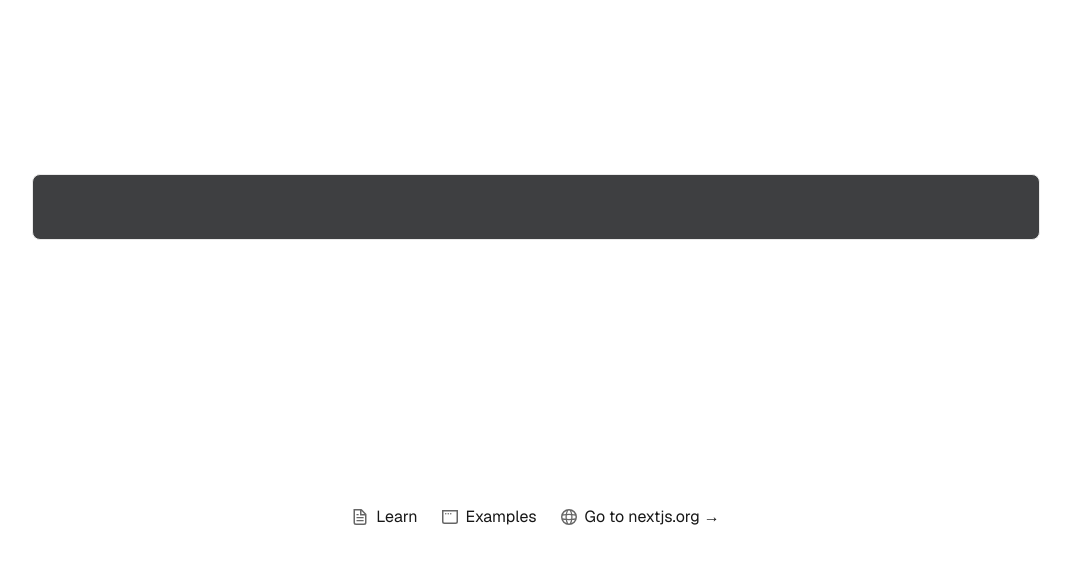
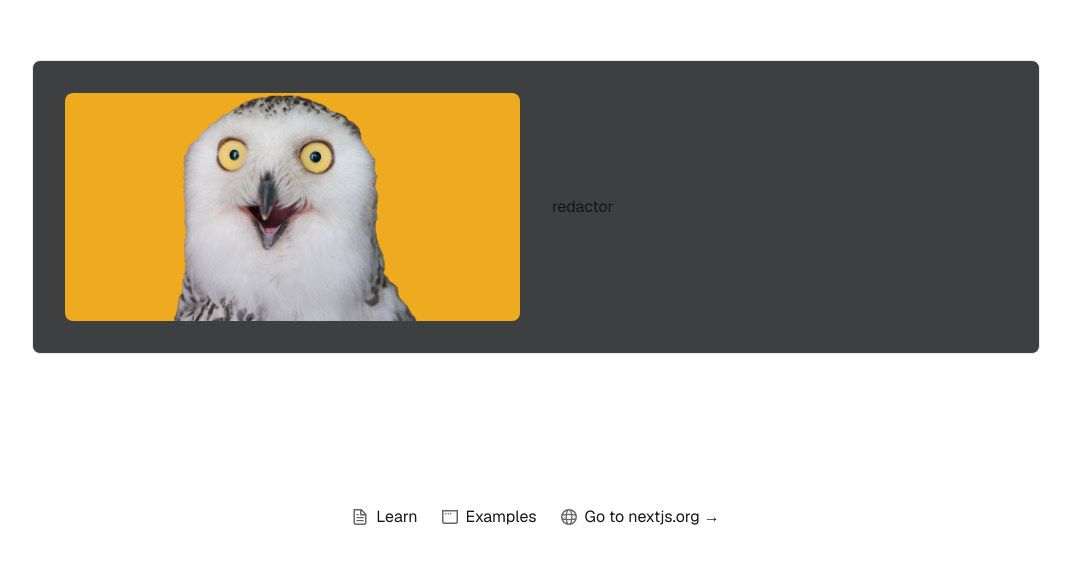
Before and after one commit to SpiriT-L/meme-crafter-app, a Next.js app: page / in a window 1280 px wide. Shown: the part 193-756 px from the top of the page, without its empty margins (104-1175 px from the left). Built offline with nearby package versions, Linux system fonts and the light colour scheme.

Commit message:
feat: add image display component

```diff
--- a/src/app/page.tsx
+++ b/src/app/page.tsx
@@ -1,10 +1,16 @@
+import ImagesDisplay from '@/components/ImagesDisplay/ImagesDisplay';
 import Image from 'next/image';
 
 export default function Home() {
   return (
     <div className="grid grid-rows-[20px_1fr_20px] items-center justify-items-center min-h-screen p-8 pb-20 gap-16 sm:p-20 font-[family-name:var(--font-geist-sans)]">
       <main className="flex flex-col w-full gap-[32px] row-start-2 items-center">
-        <div className="w-[90%] border-[1px] border-solid border-[#eaeaea] rounded-[8px] bg-[#3e3f41] p-8 flex flex-col gap-[32px] items-center"></div>
+        <div className="w-[90%] border-[1px] border-solid border-[#eaeaea] rounded-[8px] bg-[#3e3f41] p-8 flex flex-row gap-[32px] items-center justify-between">
+          <div className="w-1/2">
+            <ImagesDisplay />
+          </div>
+          <div className="w-1/2">redactor</div>
+        </div>
       </main>
       <footer className="row-start-3 flex gap-[24px] flex-wrap items-center justify-center">
         <a
--- /dev/null
+++ b/src/components/ImagesDisplay/ImagesDisplay.tsx
@@ -0,0 +1,17 @@
+import React from 'react';
+import Image from 'next/image';
+
+export default function ImagesDisplay() {
+  return (
+    <>
+      <Image
+        className="object-fit-cover rounded-[8px]"
+        src="/1.png"
+        alt="meme"
+        width={1000}
+        height={1000}
+        priority
+      />
+    </>
+  );
+}
```
Also changed, not shown: public/1.png (added).
